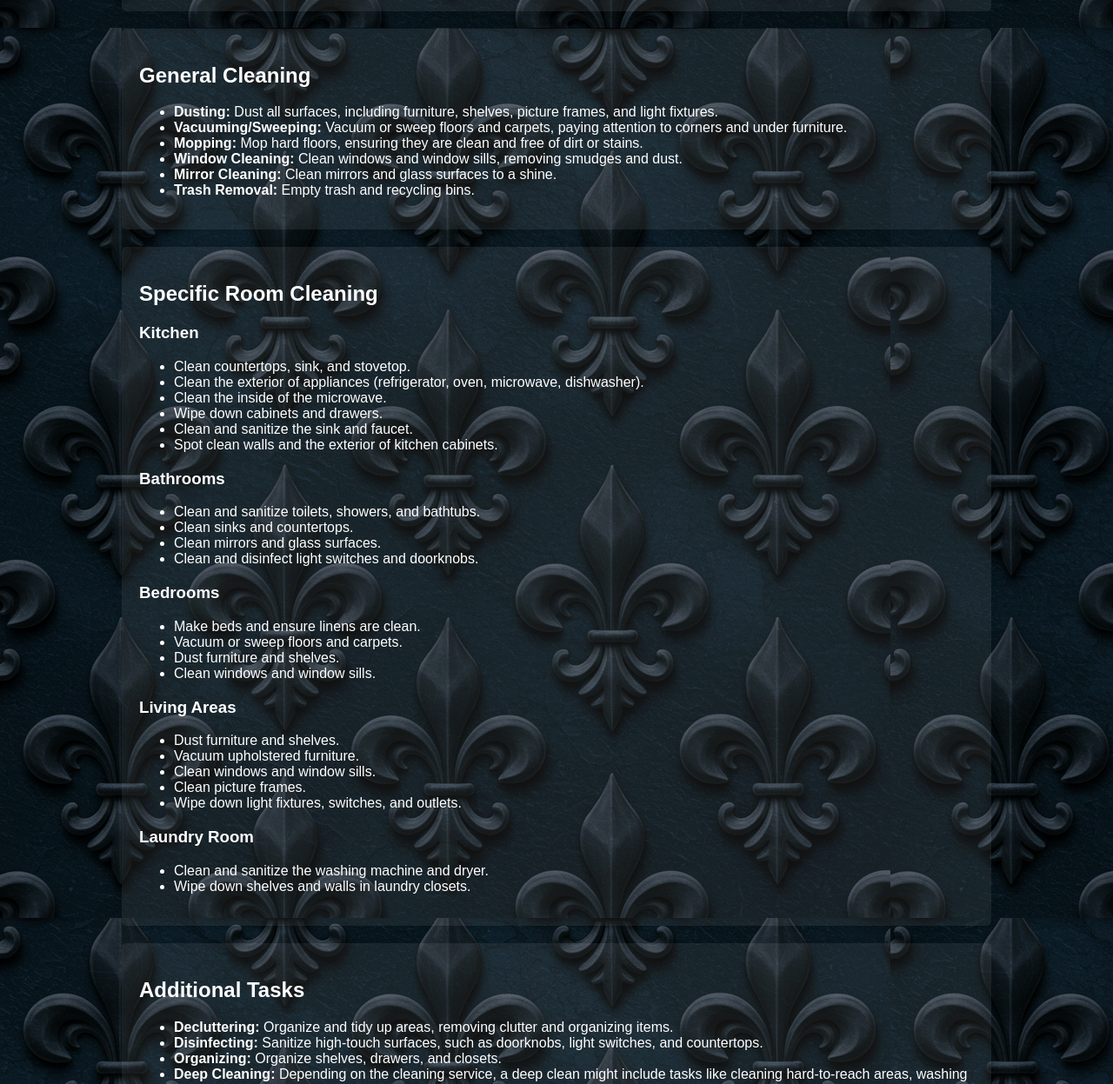
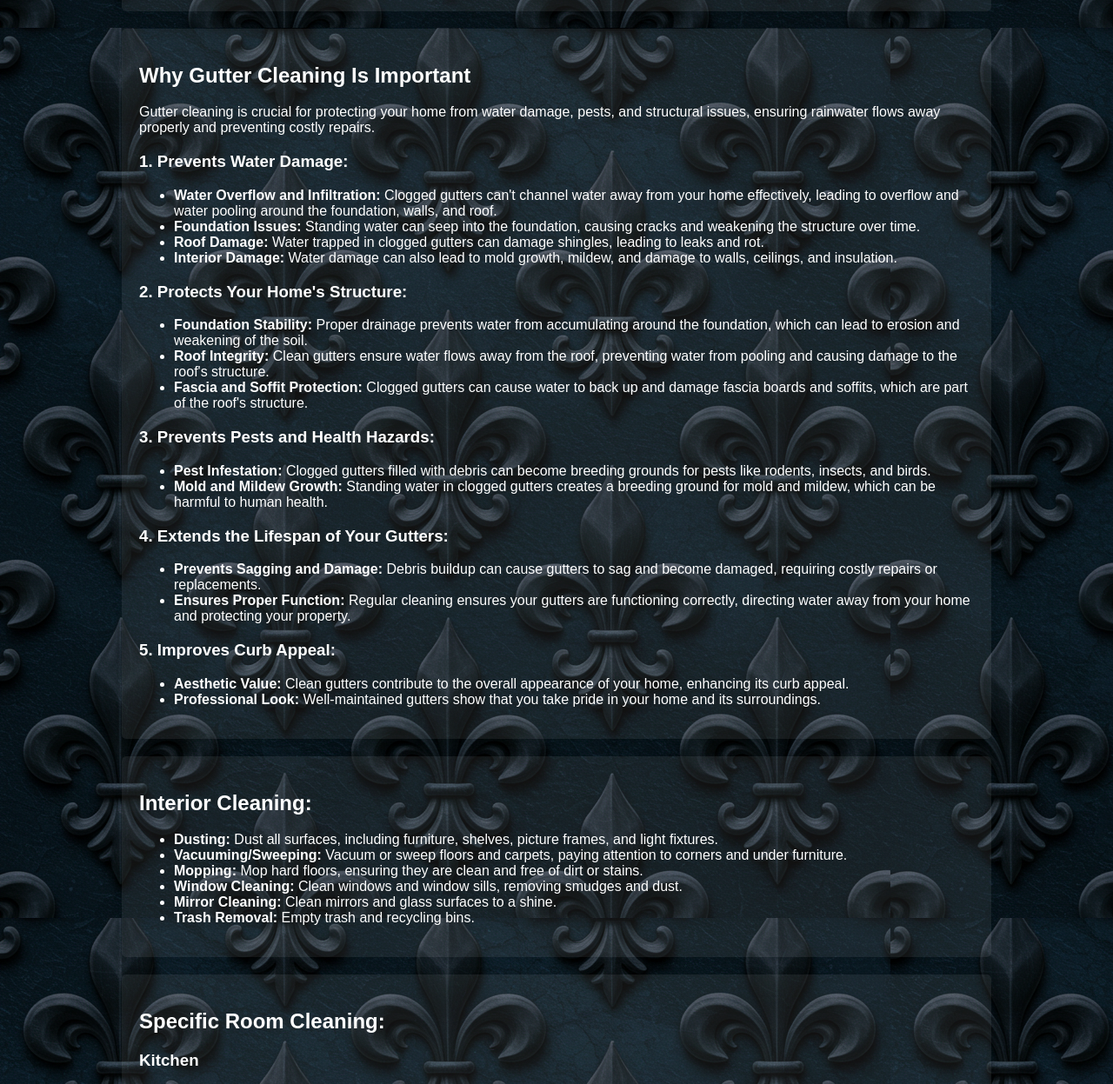
Before and after one commit to CleanWyze/cleanwyze.github.io, a plain HTML site: page index.html in a window 1280 px wide. Shown: the part 3040-4287 px from the top of the page at 87% size. Drawn offline with Linux system fonts and the light colour scheme; a web font is replaced by a local one.

Commit message:
Update index.html

```diff
--- a/index.html
+++ b/index.html
@@ -108,7 +108,7 @@
         <a href="#exterior-cleaning">Exterior Cleaning</a>
         <a href="#soft-washing-benefits">Soft Washing</a>
         <a href="#roof-algae">Roof Algae</a>
-        <a href="#general-cleaning">Interior Cleaning</a>
+        <a href="#Interior Cleaning">Interior Cleaning</a>
     </nav>
 </div>
 <div id="shit-goes-here" class="container">
@@ -281,8 +281,41 @@
                 future.</p>
         </div>
     </div>
-    <div id="general-cleaning" class="section">
-        <h2>General Cleaning</h2>
+    <div id="gutter-cleaning-info" class="section">
+        <h2>Why Gutter Cleaning Is Important</h2>
+        <p>Gutter cleaning is crucial for protecting your home from water damage, pests, and structural issues, ensuring rainwater flows away properly and preventing costly repairs.</p>
+
+        <h3>1. Prevents Water Damage:</h3>
+        <ul>
+            <li><strong>Water Overflow and Infiltration:</strong> Clogged gutters can't channel water away from your home effectively, leading to overflow and water pooling around the foundation, walls, and roof.</li>
+            <li><strong>Foundation Issues:</strong> Standing water can seep into the foundation, causing cracks and weakening the structure over time.</li>
+            <li><strong>Roof Damage:</strong> Water trapped in clogged gutters can damage shingles, leading to leaks and rot.</li>
+            <li><strong>Interior Damage:</strong> Water damage can also lead to mold growth, mildew, and damage to walls, ceilings, and insulation.</li>
+        </ul>
+        <h3>2. Protects Your Home's Structure:</h3>
+        <ul>
+            <li><strong>Foundation Stability:</strong> Proper drainage prevents water from accumulating around the foundation, which can lead to erosion and weakening of the soil.</li>
+            <li><strong>Roof Integrity:</strong> Clean gutters ensure water flows away from the roof, preventing water from pooling and causing damage to the roof's structure.</li>
+            <li><strong>Fascia and Soffit Protection:</strong> Clogged gutters can cause water to back up and damage fascia boards and soffits, which are part of the roof's structure.</li>
+        </ul>
+        <h3>3. Prevents Pests and Health Hazards:</h3>
+        <ul>
+            <li><strong>Pest Infestation:</strong> Clogged gutters filled with debris can become breeding grounds for pests like rodents, insects, and birds.</li>
+            <li><strong>Mold and Mildew Growth:</strong> Standing water in clogged gutters creates a breeding ground for mold and mildew, which can be harmful to human health.</li>
+        </ul>
+        <h3>4. Extends the Lifespan of Your Gutters:</h3>
+        <ul>
+            <li><strong>Prevents Sagging and Damage:</strong> Debris buildup can cause gutters to sag and become damaged, requiring costly repairs or replacements.</li>
+            <li><strong>Ensures Proper Function:</strong> Regular cleaning ensures your gutters are functioning correctly, directing water away from your home and protecting your property.</li>
+        </ul>
+        <h3>5. Improves Curb Appeal:</h3>
+        <ul>
+            <li><strong>Aesthetic Value:</strong> Clean gutters contribute to the overall appearance of your home, enhancing its curb appeal.</li>
+            <li><strong>Professional Look:</strong> Well-maintained gutters show that you take pride in your home and its surroundings.</li>
+        </ul>
+    </div>
+    <div id="Interior Cleaning" class="section">
+        <h2>Interior Cleaning:</h2>
         <ul>
             <li><strong>Dusting:</strong> Dust all surfaces, including furniture, shelves, picture frames, and light
                 fixtures.
@@ -297,7 +330,7 @@
         </ul>
     </div>
     <div id="specific-room-cleaning" class="section">
-        <h2>Specific Room Cleaning</h2>
+        <h2>Specific Room Cleaning:</h2>
         <h3>Kitchen</h3>
         <ul>
             <li>Clean countertops, sink, and stovetop.</li>
@@ -339,8 +372,8 @@
             <li>Wipe down shelves and walls in laundry closets.</li>
         </ul>
     </div>
-    <div id="additional-tasks" class="section">
-        <h2>Additional Tasks</h2>
+    <div id="additional-services" class="section">
+        <h2>Additional Services:</h2>
         <ul>
             <li><strong>Decluttering:</strong> Organize and tidy up areas, removing clutter and organizing items.</li>
             <li><strong>Disinfecting:</strong> Sanitize high-touch surfaces, such as doorknobs, light switches, and
@@ -353,7 +386,7 @@
         </ul>
     </div>
     <div id="contact" class="section">
-        <h2>Contact Us Today For A FREE QUOTE!!</h2>
+        <h2>Contact Us Today for a FREE QUOTE!</h2>
         <p>Email: <a href="mailto:support@cleanwyze.com">Support@cleanwyze.com</a></p>
         <p>Email: <a href="mailto:freeestimates@cleanwyze.com">Freeestimates@cleanwyze.com</a></p>
         <p>Phone: 901-267-5863</p>
```
